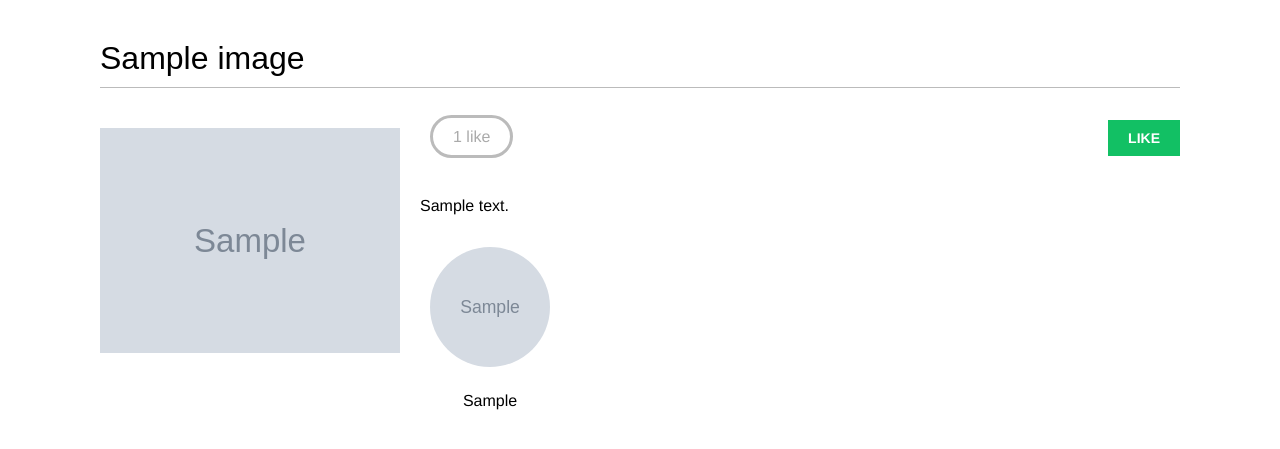
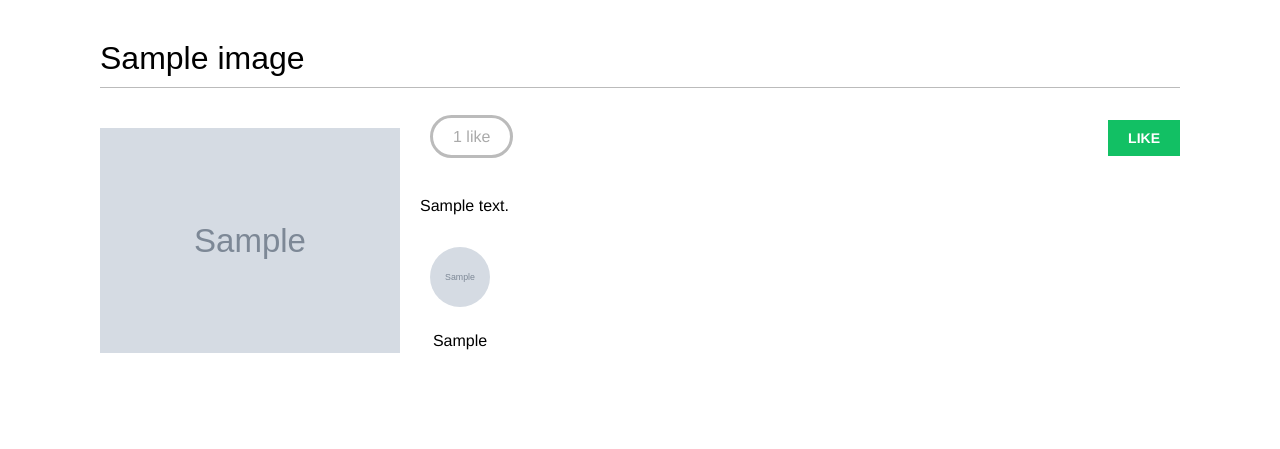
Before and after one commit to VasixKrin/ImageBalka, a Django app: a page that uses bookmarks/account/templates/base.html in a window 1280 px wide. Shown: the part 47-496 px from the top of the page. Run offline with Django 5.2, Linux system fonts and the light colour scheme; tables that the repository leaves empty hold one stand-in row (values such as "Sample post"); grey boxes marked "Sample" are stand-in pictures; parts of the project's set-up code (start-up, migrations or seed data) failed here and were passed over; some libraries are stand-ins or nearby versions; some web fonts are replaced.

Commit message:
Updated user photo size on image_detail.

```diff
--- a/bookmarks/account/static/css/base.css
+++ b/bookmarks/account/static/css/base.css
@@ -244,8 +244,8 @@ a.like, a.follow { float:right; margin-top:-8px; }
     text-align:center;
 }
 .image-likes img {
-    width:120px;
-    height:120px;
+    width:60px;
+    height:60px;
     border-radius:50%;
 }
 
```
